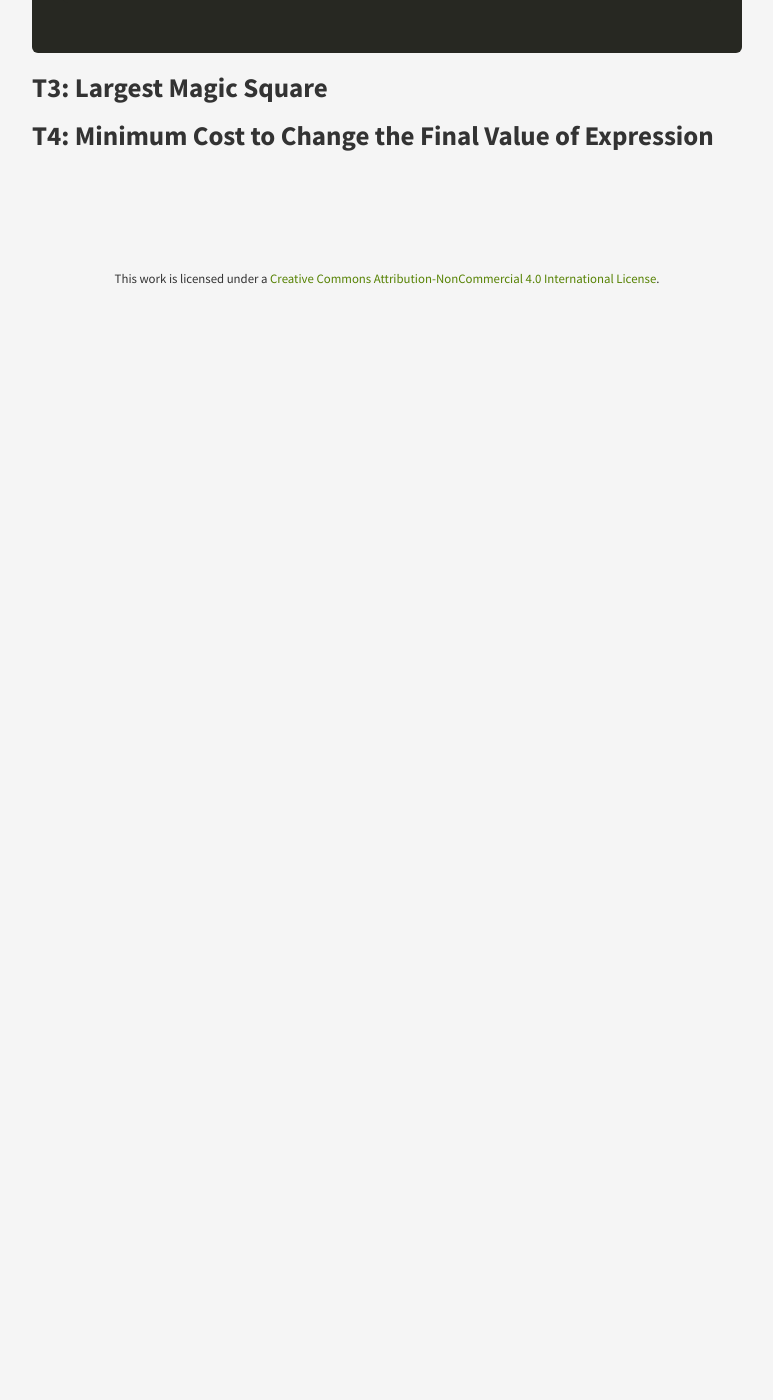
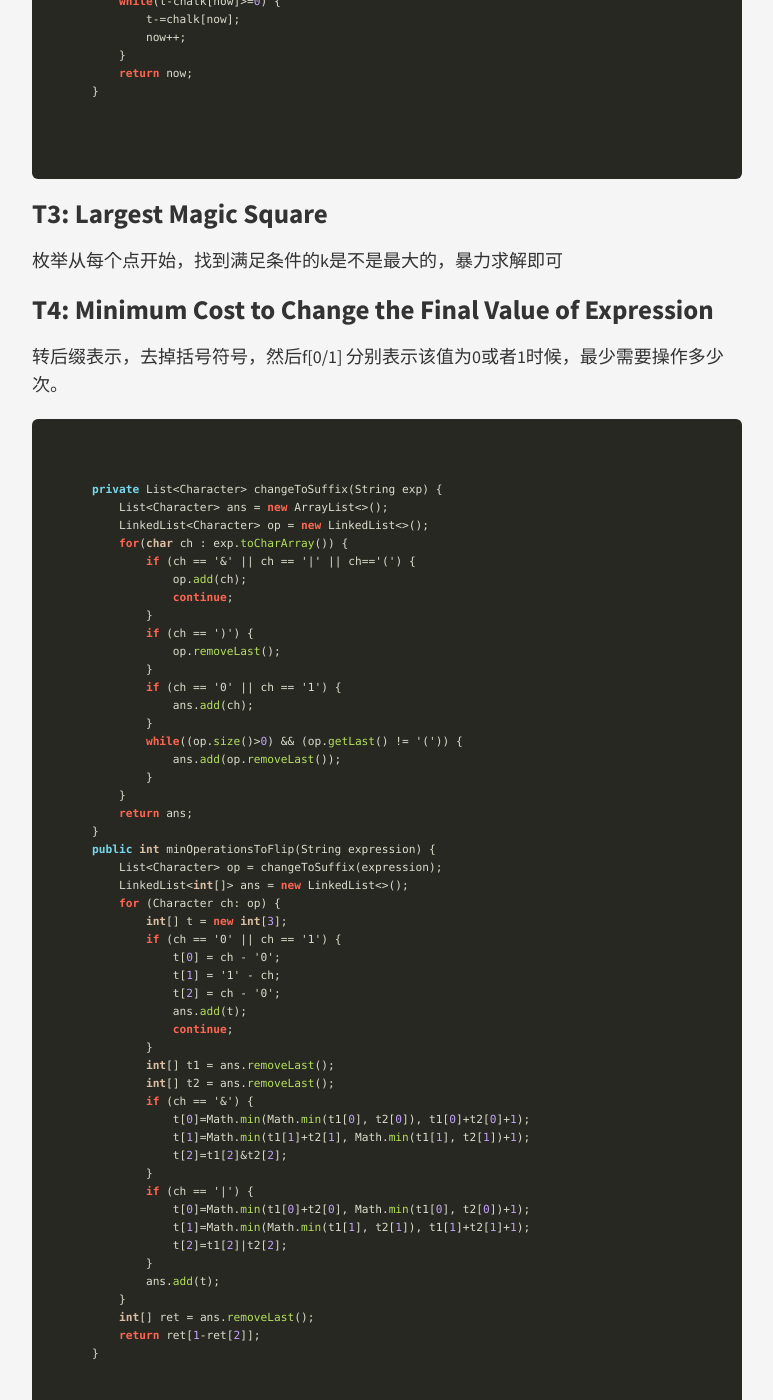
Before and after one commit to Bugxyb/Bugxyb.github.io, a Jekyll site: the page built from _posts/2021-06-13-LeetCode-Biweekly-Contest-54.md, in a window 1280 px wide and 1400 px high, scrolled down 1125 px. Shown: the whole window, without its empty margins (253-1026 px from the left). Built offline with Jekyll 4.4.1, drawn with Linux system fonts in a browser that asks for light colours; before the commit the page ends 1433 px from its top, so only the background shows below that; some of the changed text lies outside the part shown.

Commit message:
add blog

````diff
--- a/Gemfile
+++ b/Gemfile
@@ -1,6 +1,7 @@
 source "https://rubygems.org"
 
 gem "kramdown-parser-gfm"
+gem "redcarpet"
 gem "webrick"
 
 gemspec
--- a/_config.yml
+++ b/_config.yml
@@ -2,19 +2,10 @@
 author: Bugxyb
 description: 随心所欲
 
-markdown: kramdown
-highlighter: rouge
+highlighter: null
 permalink: /:title
 
-kramdown:
-  syntax_highlighter: rouge
-  syntax_highlighter_opts:
-    css_class: highlight
-    span:
-      line_numbers: false
-    block:
-      line_numbers: true
-      start_line: 1
+markdown: kramdown
 
 url:
 baseurl:
--- a/_posts/2021-06-13-LeetCode-Biweekly-Contest-54.md
+++ b/_posts/2021-06-13-LeetCode-Biweekly-Contest-54.md
@@ -44,5 +44,59 @@
 ```
 
 # T3: Largest Magic Square
+枚举从每个点开始，找到满足条件的k是不是最大的，暴力求解即可
 
 # T4: Minimum Cost to Change the Final Value of Expression
+转后缀表示，去掉括号符号，然后f[0/1] 分别表示该值为0或者1时候，最少需要操作多少次。
+
+```java
+private List<Character> changeToSuffix(String exp) {
+    List<Character> ans = new ArrayList<>();
+    LinkedList<Character> op = new LinkedList<>();
+    for(char ch : exp.toCharArray()) {
+        if (ch == '&' || ch == '|' || ch=='(') {
+            op.add(ch);
+            continue;
+        }
+        if (ch == ')') {
+            op.removeLast();
+        }
+        if (ch == '0' || ch == '1') {
+            ans.add(ch);
+        }
+        while((op.size()>0) && (op.getLast() != '(')) {
+            ans.add(op.removeLast());
+        }
+    }
+    return ans;
+}
+public int minOperationsToFlip(String expression) {
+    List<Character> op = changeToSuffix(expression);
+    LinkedList<int[]> ans = new LinkedList<>();
+    for (Character ch: op) {
+        int[] t = new int[3];
+        if (ch == '0' || ch == '1') {
+            t[0] = ch - '0';
+            t[1] = '1' - ch;
+            t[2] = ch - '0';
+            ans.add(t);
+            continue;
+        }
+        int[] t1 = ans.removeLast();
+        int[] t2 = ans.removeLast();
+        if (ch == '&') {
+            t[0]=Math.min(Math.min(t1[0], t2[0]), t1[0]+t2[0]+1);
+            t[1]=Math.min(t1[1]+t2[1], Math.min(t1[1], t2[1])+1);
+            t[2]=t1[2]&t2[2];
+        }
+        if (ch == '|') {
+            t[0]=Math.min(t1[0]+t2[0], Math.min(t1[0], t2[0])+1);
+            t[1]=Math.min(Math.min(t1[1], t2[1]), t1[1]+t2[1]+1);
+            t[2]=t1[2]|t2[2];
+        }
+        ans.add(t);
+    }
+    int[] ret = ans.removeLast();
+    return ret[1-ret[2]];
+}
+```
````
Also changed, not shown: _posts/2021-06-13-Hello-Home.md (deleted, +0 -6 lines), _posts/2021-06-13-LeetCode-Weekly-Contest-245.md (added, +17 -0 lines), Gemfile.lock.
